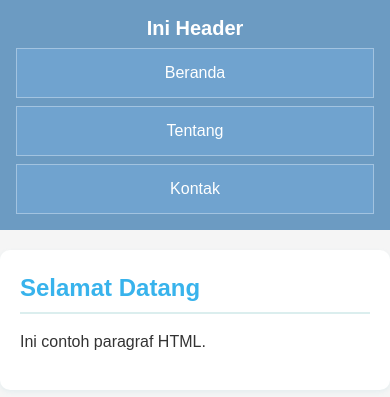
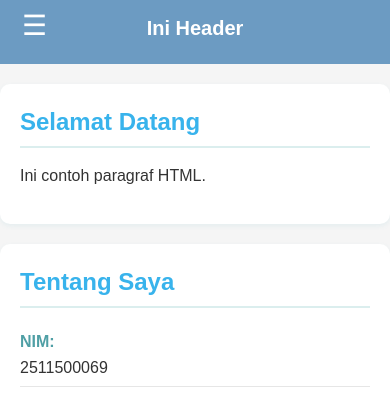
Before and after one commit to 2511500069-svg/2511500069-PWD-TI1B-2526O, a PHP site: page /pertemuan-05/index.html in a window 390 px wide. Shown: the top 397 px of the page. Run offline with PHP 8.4, Linux system fonts and the light colour scheme.

Commit message:
styling class menu-toggle mobile

```diff
--- a/pertemuan-05/style.css
+++ b/pertemuan-05/style.css
@@ -84,7 +84,22 @@ header li a {
   font-size: 28px;
   cursor: pointer;
 }
+
 @media (max-width: 600px) {
+  .menu-toggle{
+    display: block;
+    position: absolute;
+    left: 16px;
+    top: 8px;
+  }
+  nav {
+    display: none;
+    flex-direction: column;
+    background: #003366;
+    width: 100%;
+    padding: 5px 0;
+  }
+
 
   #about p,
   #contact label {
```
Also changed, not shown: pertemuan-05/README.md.
